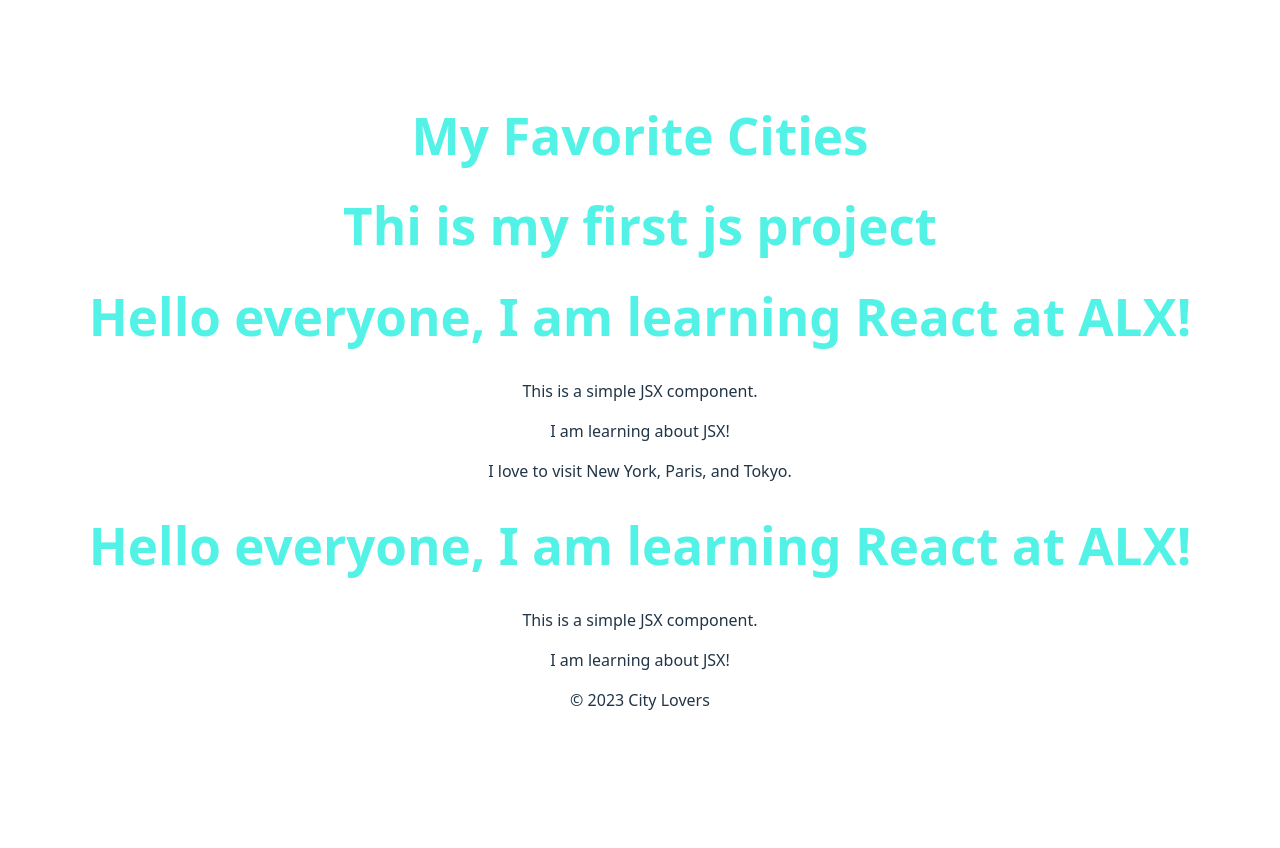
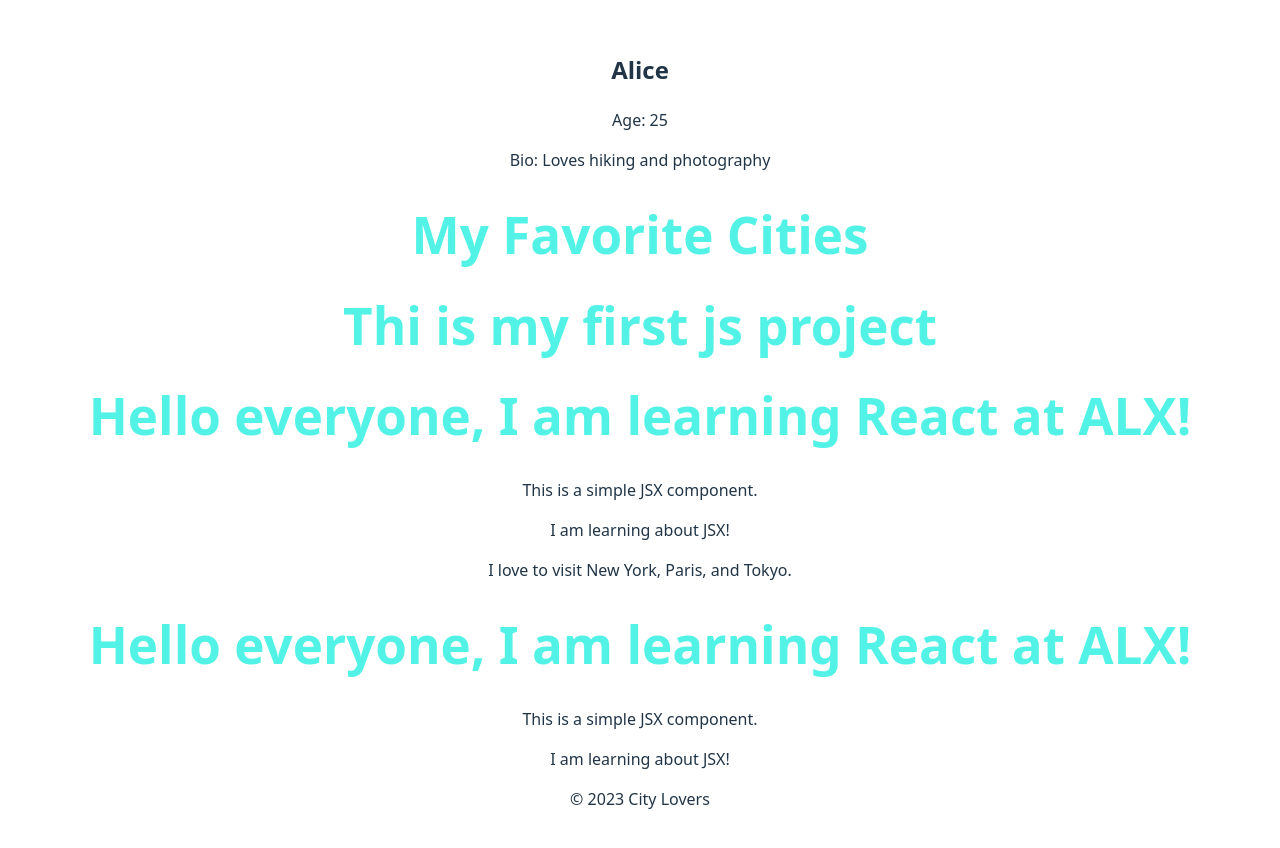
Before and after one commit to RamseyToo/alx-fe-reactjs, a React (Vite) app in the folder alx-react-app/: page / in a window 1280 px wide. Shown: the top 848 px of the page. Before the commit the page ends 800 px from the top, so only its background shows below. Built offline with nearby package versions, Linux system fonts and the light colour scheme.

Commit message:
3. Create a User Profile Card Using Props

```diff
--- a/alx-react-app/src/App.jsx
+++ b/alx-react-app/src/App.jsx
@@ -7,13 +7,17 @@
 import Header from './components/Header'
 import MainContent from './components/MainContent'
 import Footer from './components/Footer'
+import UserProfile from './components/UserProfile'
 function App() {
   const [count, setCount] = useState(0)
 
   return (
+
     <>
+    <UserProfile name="Alice" age="25" bio="Loves hiking and photography" />
     <div className='h2'>
       <Header />
+
     </div>
     <div>
       <h1 className='h1'>
@@ -22,8 +26,10 @@
       </h1>
       < WelcomeMessage />
     </div>
+
       <main>
         <MainContent />
+
       </main>
       <WelcomeMessage />
       <footer>
--- /dev/null
+++ b/alx-react-app/src/components/UserProfile.jsx
@@ -0,0 +1,15 @@
+
+import React from "react";
+
+
+  const UserProfile = (props) => {
+   return (
+     <div>
+       <h2>{props.name}</h2>
+       <p>Age: {props.age}</p>
+       <p>Bio: {props.bio}</p>
+     </div>
+   );
+ };
+
+export default UserProfile;
```
Lines whose indentation alone changed are shown as unchanged.
